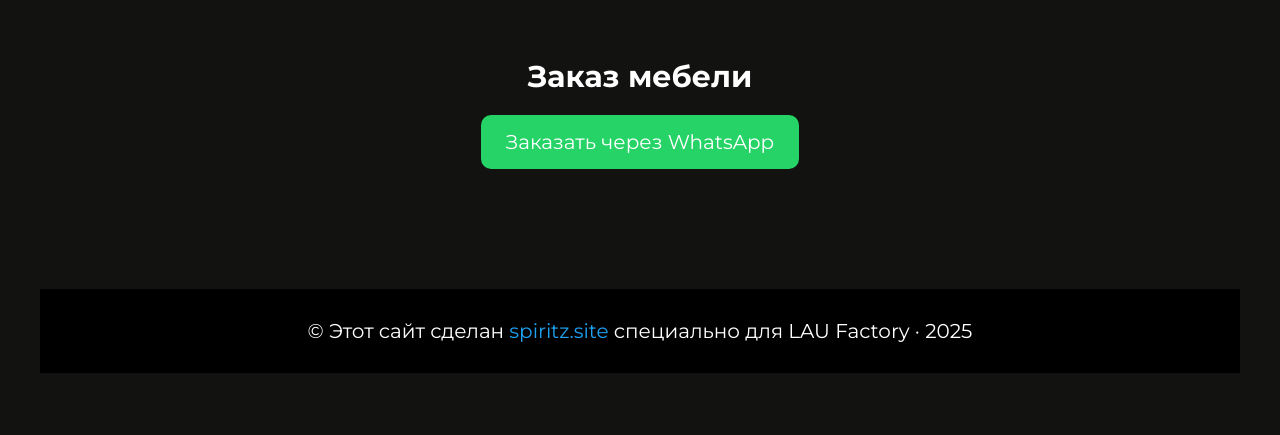
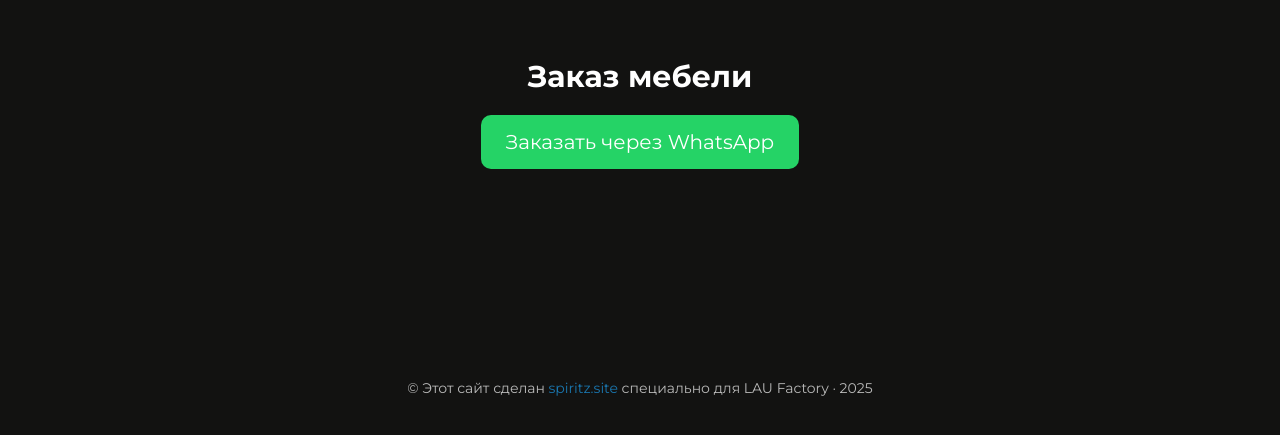
Before and after one commit to spiritz-site/lau-factory, a plain HTML site: page index.html in a window 1280 px wide. Shown: the part 1137-1572 px from the top of the page. Drawn offline with Linux system fonts and the light colour scheme.

Commit message:
Add files via upload

```diff
--- a/style.css
+++ b/style.css
@@ -148,16 +148,9 @@ section {
   z-index: 2;
 }
 
-
-footer {
-  padding: 30px;
-  background: #000;
-  text-align: center;
-  margin-top: 40px;
+footer { padding: 50px 40px; text-align: center; opacity: .7; margin-top: 80px; font-size: 14px; }
 
 
-
-}
 
 .social-links {
   margin-top: 15px;
```
